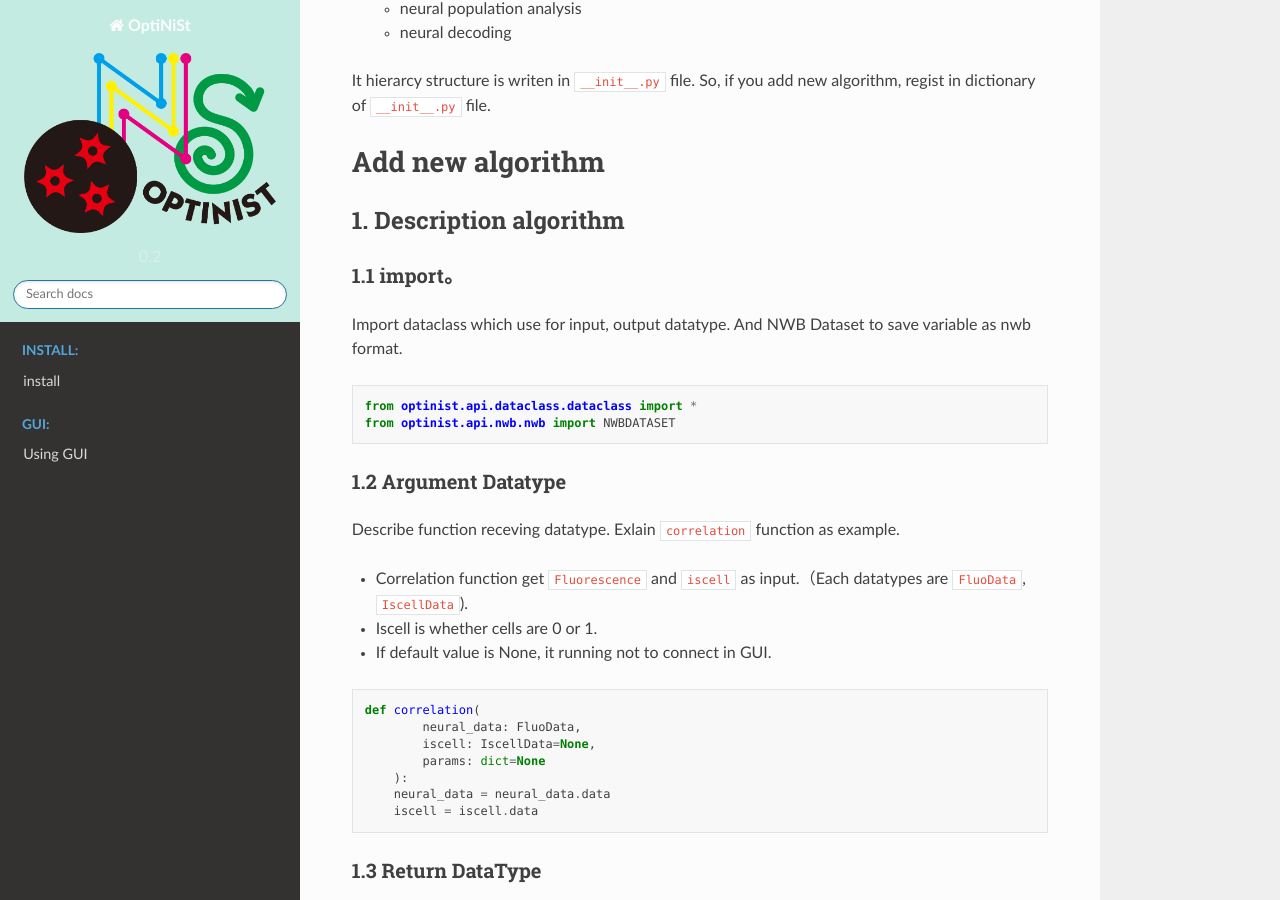
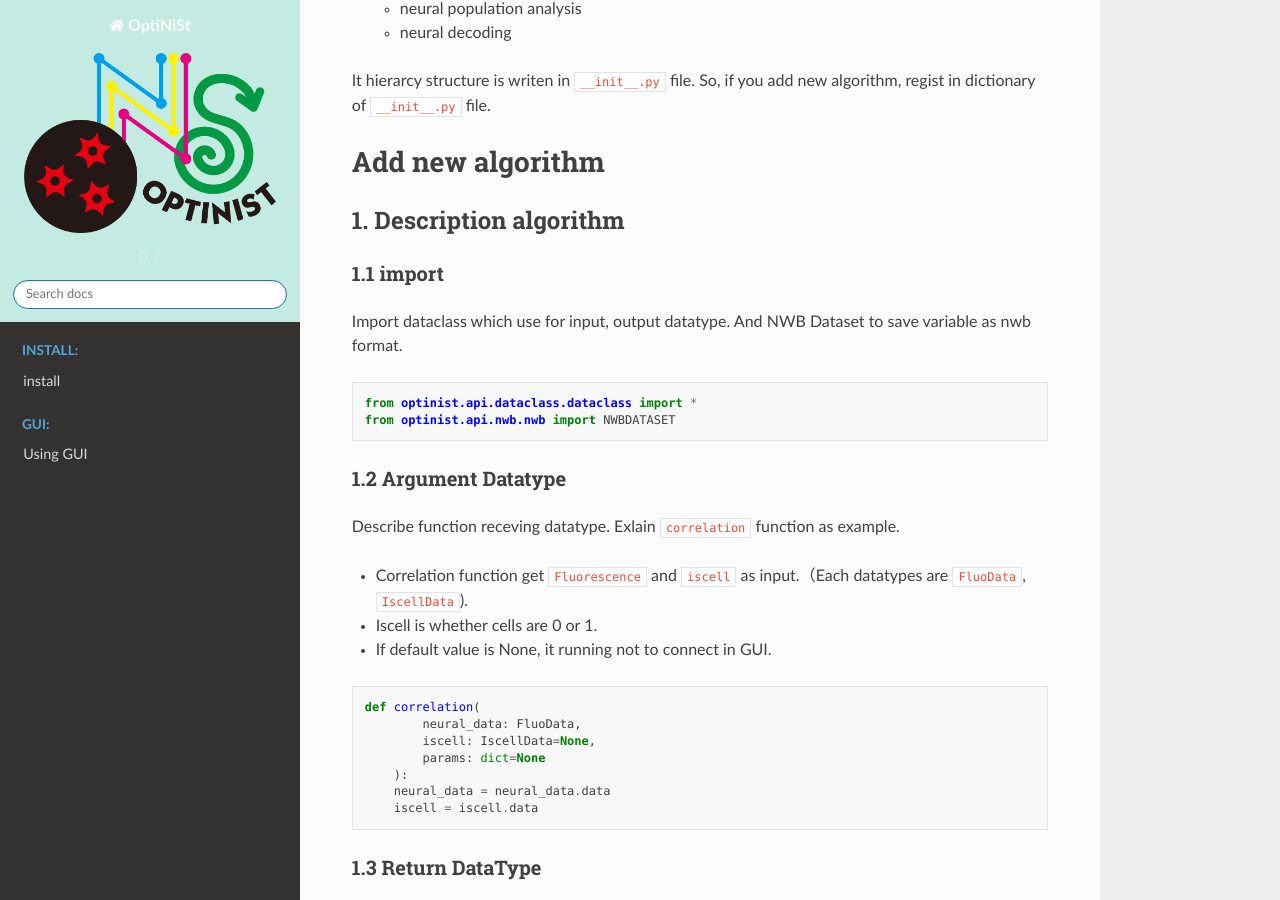
Before and after one commit to oist/optinist, a Sphinx documentation site: the page built from docs/utils/add_algorithm.md, in a window 1280 px wide and 900 px high, scrolled down 427 px. Built offline with Sphinx 7.4.7 and the Read the Docs theme 2.0.0, drawn with Linux system fonts in a browser that asks for light colours.

````diff
--- a/docs/utils/add_algorithm.md
+++ b/docs/utils/add_algorithm.md
@@ -20,7 +20,7 @@ So, if you add new algorithm, regist in dictionary of `__init__.py` file.
 
 ### 1. Description algorithm
 
-#### 1.1 import。
+#### 1.1 import
 Import dataclass which use for input, output datatype.
 And NWB Dataset to save variable as nwb format.
 ```python
````
